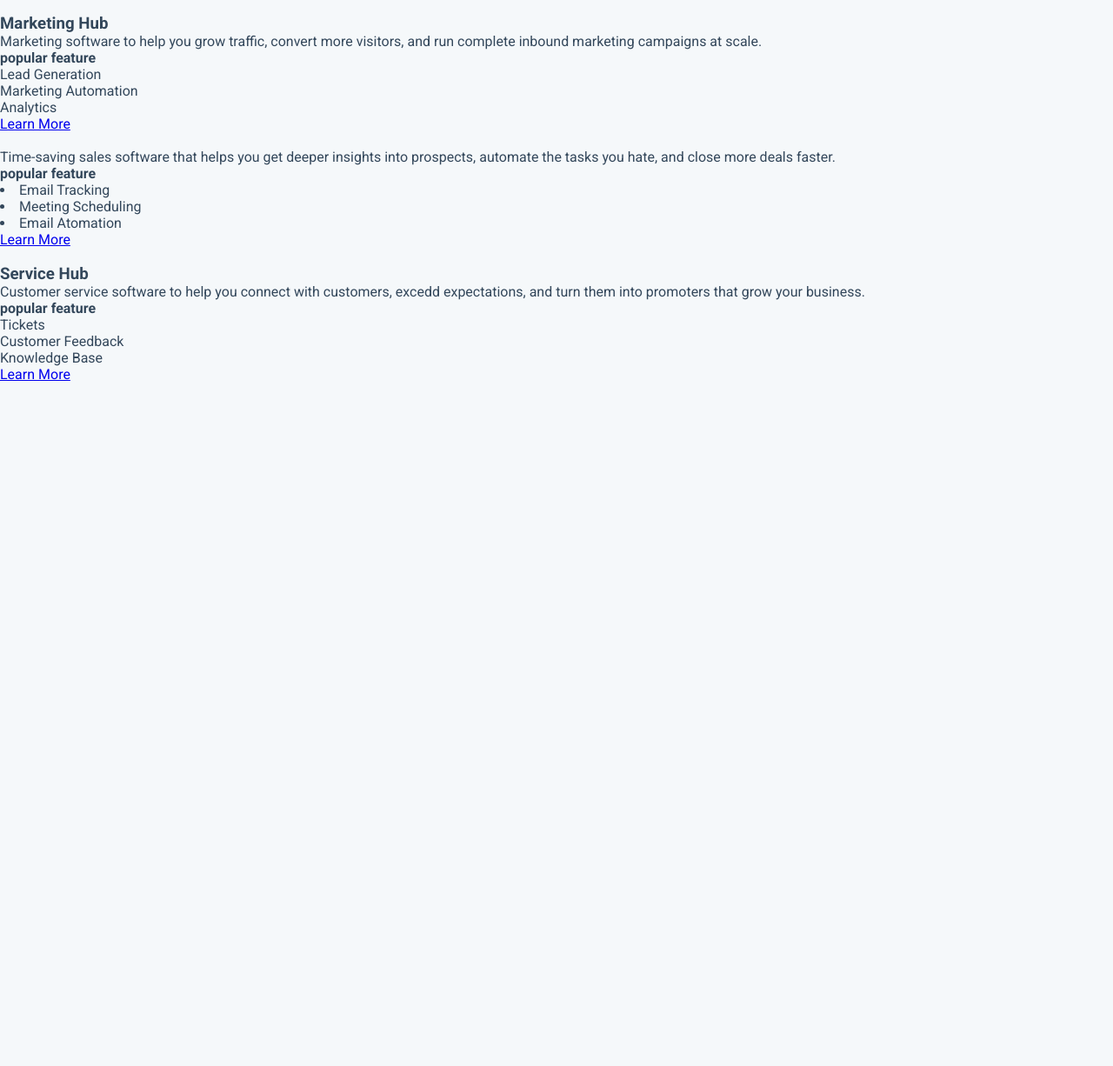
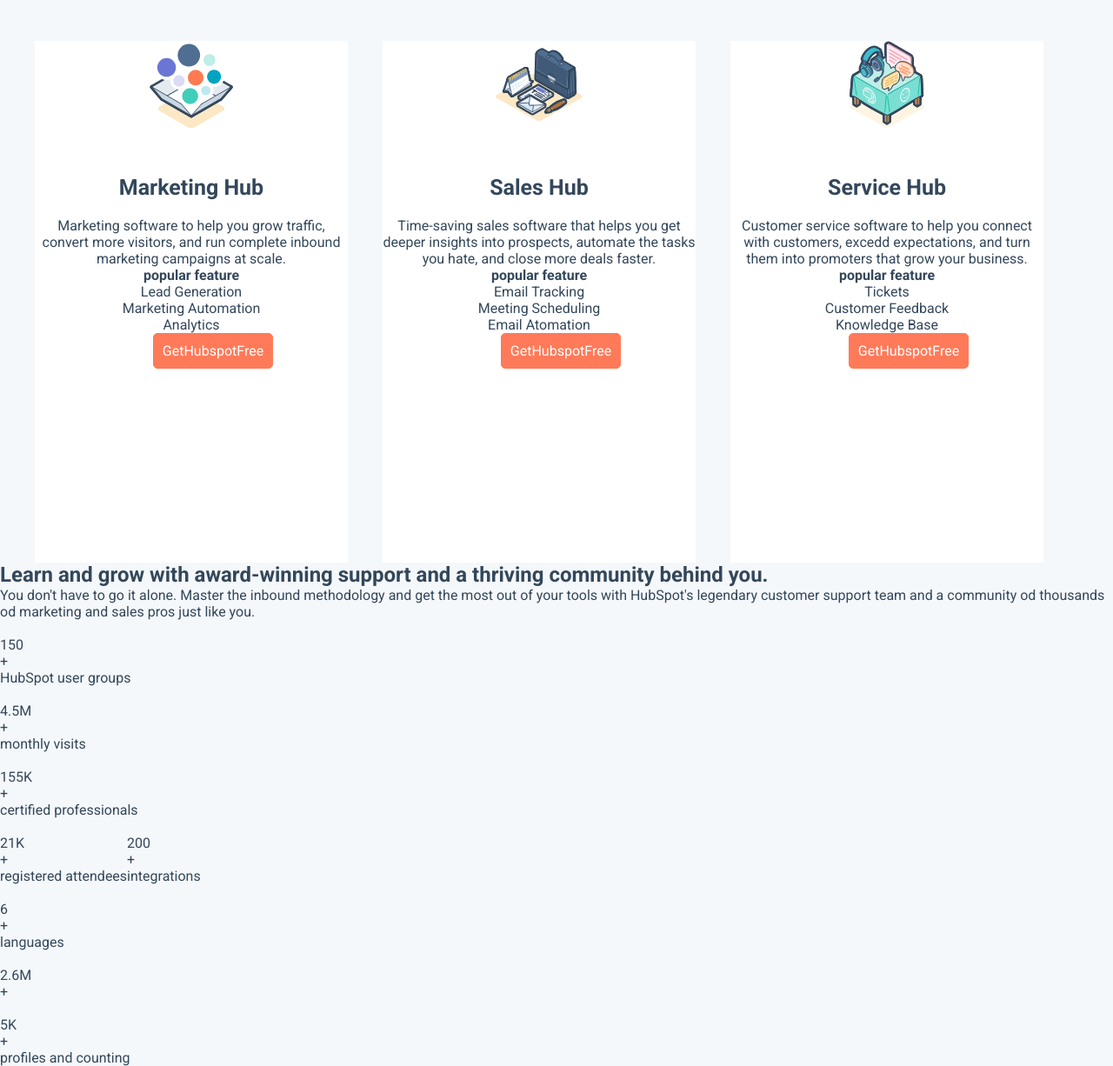
Before and after one commit to Sarah89pro/htmlcss-hubspot, a plain HTML site: page index.html in a window 1280 px wide. Shown: the part 1495-2721 px from the top of the page at 87% size. Before the commit the page ends 1935 px from the top, so only its background shows below. Drawn offline with Linux system fonts and the light colour scheme.

Commit message:
columns + community structure

```diff
--- a/css/main.css
+++ b/css/main.css
@@ -56,6 +56,11 @@ h6 {
 .w-70 {
     width: 70%;
 }
+
+.w-25 {
+    width: 25%;
+}
+
 
 /*HEADER*/
 .header-top {
@@ -157,7 +162,7 @@ font-size: bold;
 /*claim*/
 .claim {
     height: 400px;
-    width: 800px;
+    width: 900px;
     text-align: center;
 }
 
@@ -178,7 +183,6 @@ font-size: bold;
 /*free hubspot crm*/
 .hubspot-crm {
     height: 330px;
-    width: 800px;
     background-color: white;
     text-align: left;
 }
@@ -197,3 +201,40 @@ font-size: bold;
     padding-bottom: 20px;
     font-size: 25px;
 }
+
+/*columns marketing*/
+.marketing {
+    height: 600px;
+    margin-top: 50px;
+    /*background-color: #ffffff;*/
+    text-align: center;
+    padding-top: 20px 30px;
+    /*padding: 20px 30px;
+    text-align: center;*/
+}
+
+.mrkt-columns {
+    height: 600px;
+    background-color: white;
+    /*padding: 20px 20px;*/
+
+}
+
+.col-two {
+    margin: 0 40px;
+    height: 600px;
+    background-color: white;
+}
+
+.col-two ul li {
+    list-style: none;
+}
+
+.mrkt-img {
+    height: 100px;
+    width: 100px;
+}
+
+ul li {
+    list-style: none;
+}
--- a/index.html
+++ b/index.html
@@ -84,7 +84,7 @@
     </section>
 
     <!--free hubspot crm-->
-    <section class="container hubspot-crm">
+    <section class="container hubspot-crm box-shadow">
         <div class="clearfix">
             <!--left side-->
             <div class="float-left w-30">
@@ -106,10 +106,12 @@
         </div>
     </section>
 
-    <!--Column Marketing-->
-    <section>
-        <div>
-            <img src=""alt="">
+    <!--Columns Marketing-->
+    <section class="container marketing">
+        <div class="clearfix">
+            <!--left-->
+            <div class="mrkt-columns col-one float-left w-30">
+                <img class="mrkt-img" src="./img/Marketing-Hub-Free.svg"alt="marketing">
                 <h3>Marketing Hub</h3>
                 <p>Marketing software to help you grow traffic, convert more visitors, and run complete inbound marketing campaigns at scale.</p>
                 <h4>popular feature</h4>
@@ -118,22 +120,24 @@
                 <li>Marketing Automation</li>
                 <li>Analytics</li>
                 </ul>
-            <a href="#">Learn More</a>
+                <a class="btn btn-orange btn-big" href="#">GetHubspotFree</a>
             </div>
-        <div>
-            <img src="" alt="">
-            <h3></h3>
+            <!--center-->
+            <div class="mrtk-columns col-two float-left w-30">
+                <img class="mrkt-img" src="./img/Sales-Professional-Illustration.svg" alt="sales">
+                <h3>Sales Hub</h3>
                 <p >Time-saving sales software that helps you get deeper insights into prospects, automate the tasks you hate, and close more deals faster.</p>
                 <h4>popular feature</h4>
-            <ul">
+                <ul>
                     <li>Email Tracking</li>
                     <li>Meeting Scheduling</li>
                     <li>Email Atomation</li>
                 </ul>
-            <a href="#">Learn More</a>
+                <a class="btn btn-orange btn-big" href="#">GetHubspotFree</a>
             </div>
-        <div>
-            <img  src="" alt="">
+            <!--right-->
+            <div class="mrkt-columns col-three float-left w-30">
+                <img class="mrkt-img" src="./img/Service-Hub-Illustration.svg" alt="service">
                 <h3>Service Hub</h3>
                 <p>Customer service software to help you connect with customers, excedd expectations, and turn them into promoters that grow your business.</p>
                 <h4>popular feature</h4>
@@ -142,7 +146,86 @@
                     <li>Customer Feedback</li>
                     <li>Knowledge Base</li>
                 </ul>
-            <a href="#">Learn More</a>
+                <a class="btn btn-orange btn-big" href="#">GetHubspotFree</a>
+            </div>
+        </div>
+
+    </section>
+
+
+    <!--Community-->
+    <section>
+        <div>
+            <h2>Learn and grow with award-winning support and a thriving community behind you.</h2>
+            <p>You don't have to go it alone. Master the inbound methodology and get the most out of your tools with HubSpot's legendary customer support team and a community od thousands od marketing and sales pros just like you.</p>
+        </div>
+        <div>
+            <div>
+                <div>
+                    <img src="" alt="">
+                </div>
+                <div>150</div>
+                <span>+</span>
+                <div>HubSpot user groups</div>
+            </div>
+            <div>
+                <div>
+                    <img src="" alt="">
+                </div>
+                <div>4.5M</div>
+                <span>+</span>
+                <div>monthly visits</div>
+            </div>
+            <div>
+                <div>
+                    <img src="" alt="">
+                </div>
+                <div>155K</div>
+                <span>+</span>
+                <div>certified professionals</div>
+            </div>
+            <div class="community-col float-left">
+                <div class="com-img-wrapper">
+                    <img src="" alt="">
+                </div>
+                <div>21K</div>
+                <span>+</span>
+                <div>registered attendees</div>
+            </div>
+        </div>
+        <div>
+            <div>
+                <div>
+                    <img src="" alt="">
+                </div>
+                <div>200</div>
+                <span>+</span>
+                <div>integrations</div>
+            </div>
+            <div">
+                <div>
+                    <img src="" alt="">
+                </div>
+                <div>6</div>
+                <span>+</span>
+                <div>languages</div>
+            </div>
+            <div>
+                <div>
+                    <img src="" alt="">
+                </div>
+                <div>2.6M</div>
+                <span>+</span>
+                <div></div>
+            </div>
+            <div>
+                <div>
+                    <img src="" alt="">
+                </div>
+                <div>5K</div>
+                <span>+</span>
+                <div>profiles and counting</div>
+            </div>
         </div>
     </section>
 
```
Lines whose indentation alone changed are shown as unchanged.
